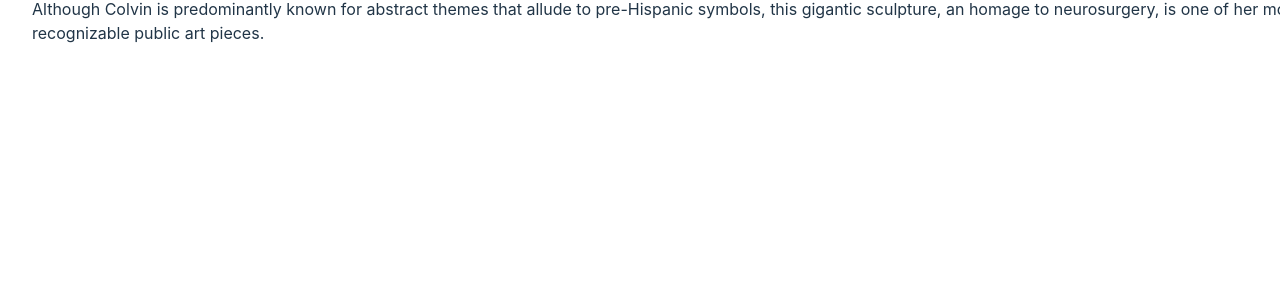
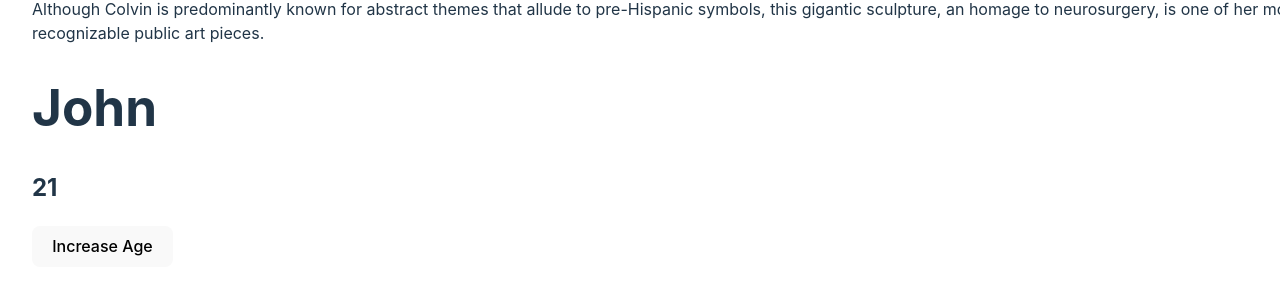
Before and after one commit to tomhockett/vite-react-app, a React (Vite) app: page / in a window 1280 px wide. Shown: the part 3017-3312 px from the top of the page. Before the commit the page ends 3110 px from the top, so only its background shows below. Built offline with nearby package versions, Linux system fonts and the light colour scheme.

Commit message:
update to use functional components

```diff
--- a/src/Button.jsx
+++ b/src/Button.jsx
@@ -1,4 +1,4 @@
-function Button({text = "Click Me!", color = "blue", fontSize = 12, handleClick}) {
+ export default function Button({text = "Click Me!", color = "blue", fontSize = 12, handleClick}) {
   const buttonStyle = {
     color: color,
     fontSize: fontSize + 'px'
@@ -11,5 +11,3 @@ function Button({text = "Click Me!", color = "blue", fontSize = 12, handleClick}
     </button>
   )
 }
-
-export default Button;
--- a/src/ColorPicker.jsx
+++ b/src/ColorPicker.jsx
@@ -3,7 +3,7 @@ import "./App.css";
 
 const COLORS = ["pink", "green", "blue", "yellow", "purple"];
 
-function ColorPicker() {
+export default function ColorPicker() {
   const [backgroundColor, setBackgroundColor] = useState(COLORS[0]);
   const [timesClicked, setTimesClicked] = useState(0);
 
@@ -37,5 +37,3 @@ function ColorPicker() {
     </div>
   );
 }
-
-export default ColorPicker;
--- a/src/Greeting.jsx
+++ b/src/Greeting.jsx
@@ -1,4 +1,3 @@
-function Greeting() {
+export default function Greeting() {
   return <h1>&quot;Hello!, and Welcome!&quot;</h1>
 }
-export default Greeting;
--- /dev/null
+++ b/src/Person.jsx
@@ -0,0 +1,26 @@
+import {useState} from "react";
+
+export default function Person() {
+  const [person, setPerson] = useState({name: 'John', age: 21})
+
+  const handleIncreaseAge = () => {
+    console.log("in handleIncreaseAge (before setPerson call): ", person)
+    // mutating the current state object -- BAD
+    // person.age = person.age + 1
+    // setPerson(person)
+
+    // creating a new state object -- GOOD
+    setPerson({...person, age: person.age + 1})
+    // we've called setPerson, surely person has updated?
+    console.log("in handleIncreaseAge (after setPerson call): ", person);
+  }
+
+  console.log("during render: ", person);
+  return (
+    <>
+      <h1>{person.name}</h1>
+      <h2>{person.age}</h2>
+      <button onClick={handleIncreaseAge}>Increase Age</button>
+    </>
+  )
+}
--- a/src/SubHeading.jsx
+++ b/src/SubHeading.jsx
@@ -1,7 +1,5 @@
-function SubHeading() {
+export default function SubHeading() {
   return (<h3>
     Here is a subheading, of some text I think is cool
     </h3>);
 }
-
-export default SubHeading;
--- a/src/main.jsx
+++ b/src/main.jsx
@@ -9,6 +9,7 @@ import PeopleLIst from './PeopleList.jsx'
 import Button from "./Button.jsx";
 import ColorPicker from "./ColorPicker.jsx";
 import Gallery from "./Gallery.jsx";
+import Person from "./Person.jsx";
 import './index.css'
 
 const handleButtonClick = (url) => {
@@ -27,5 +28,6 @@ ReactDOM.createRoot(document.getElementById('root')).render(
     </div>
     <ColorPicker />
     <Gallery />
+    <Person />
   </React.StrictMode>,
 )
```
